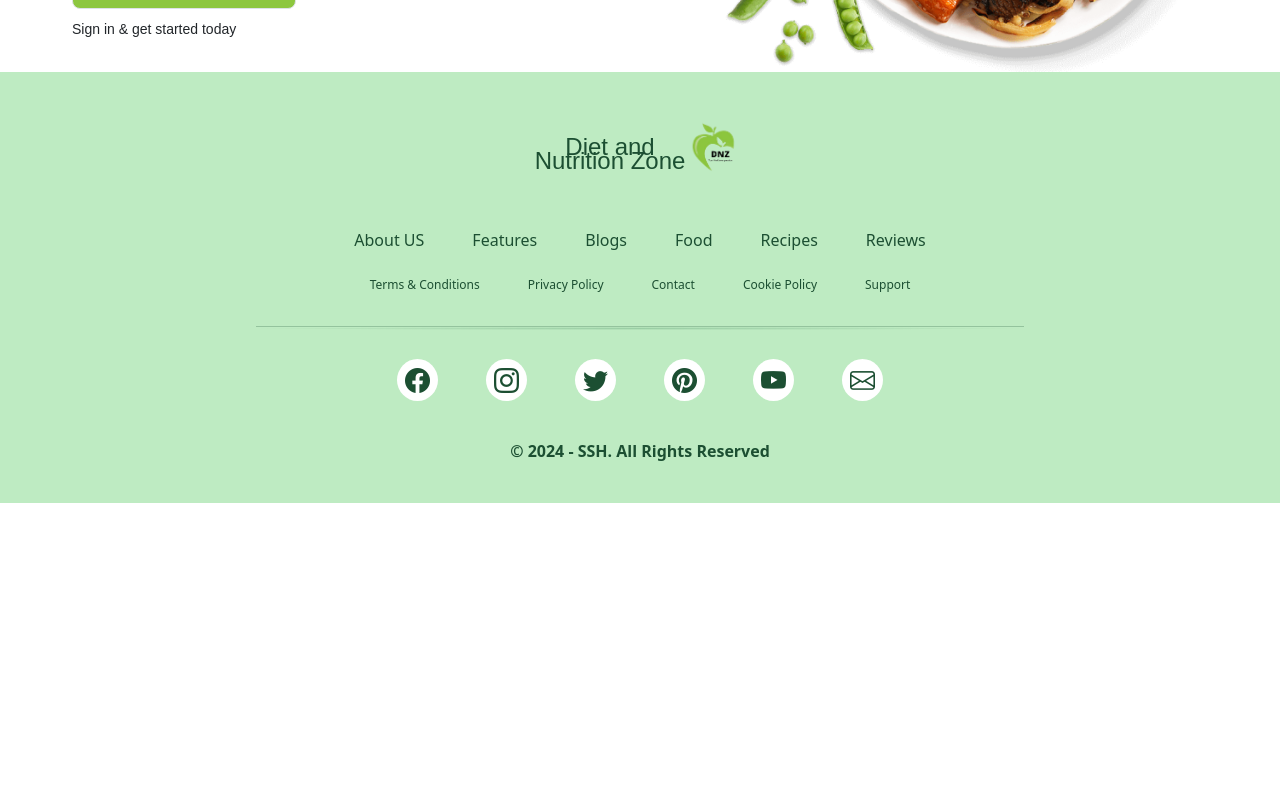
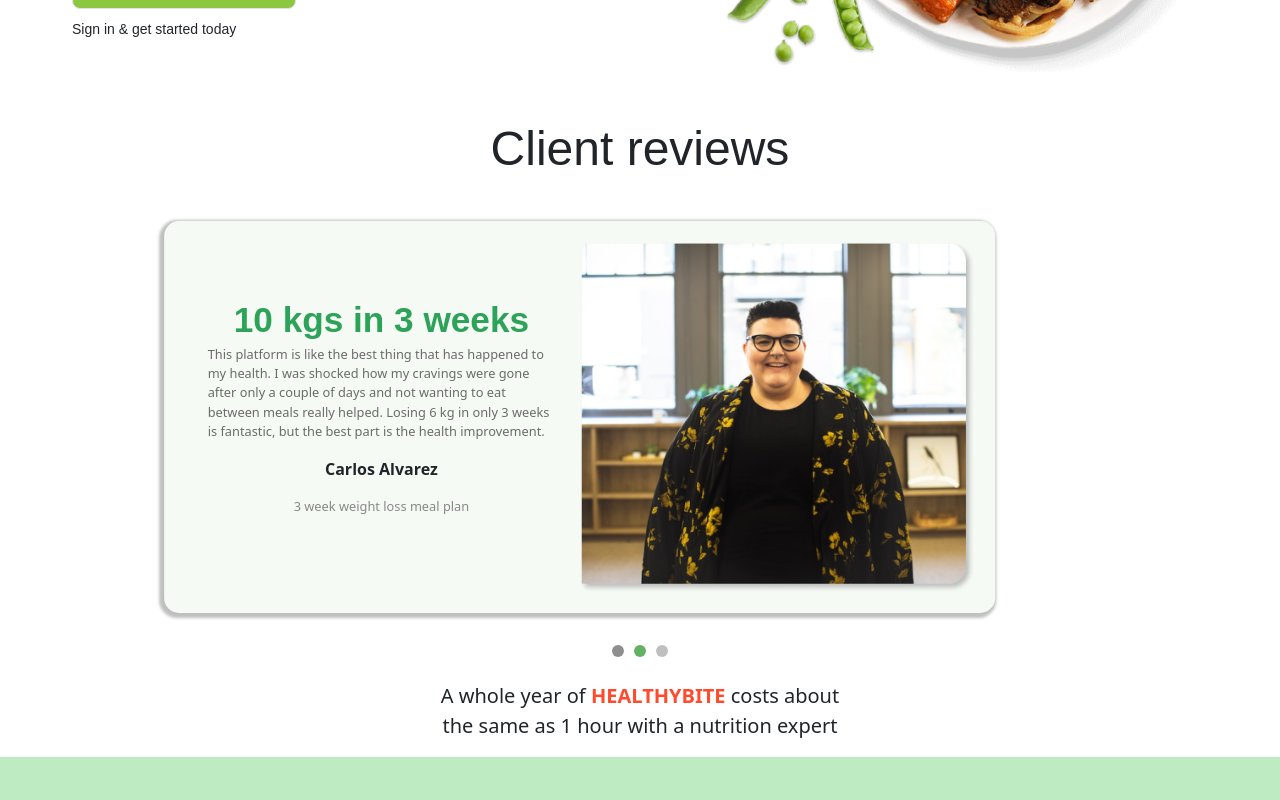
Before and after one commit to hinaasghar005/DNZ-site, an Angular app: page / in a window 1280 px wide. Shown: the part 440-1240 px from the top of the page. Before the commit the page ends 943 px from the top, so only its background shows below. Built offline with nearby package versions, Linux system fonts and the light colour scheme; a web font is replaced by a local one.

Commit message:
Clients review section added

```diff
--- a/src/app/Component/landing-page/landing-page.component.html
+++ b/src/app/Component/landing-page/landing-page.component.html
@@ -44,5 +44,5 @@
       </div>
     </div>
   </div>
-
+<app-reviews></app-reviews>
   <app-footer></app-footer>
--- a/src/app/Component/landing-page/landing-page.component.ts
+++ b/src/app/Component/landing-page/landing-page.component.ts
@@ -1,10 +1,11 @@
 import { Component } from '@angular/core';
 import { FooterComponent } from '../../shared/footer/footer.component';
+import { ReviewsComponent } from '../reviews/reviews.component';
 
 @Component({
   selector: 'app-landing-page',
   standalone: true,
-  imports: [FooterComponent],
+  imports: [FooterComponent,ReviewsComponent],
   templateUrl: './landing-page.component.html',
   styleUrl: './landing-page.component.css'
 })
--- /dev/null
+++ b/src/app/Component/reviews/reviews.component.css
@@ -0,0 +1,60 @@
+.review-card {
+    background-color: #F6FAF5;
+    border-radius: 15px;
+    box-shadow: -2px 2px 3px 3px #00000040;
+    padding: 20px;
+    margin: 20px 0;
+}
+.review-text {
+    font-size: .8rem;
+    color: #6b6b6b;
+}
+.review-header {
+    font-size: 2.2rem;
+    font-weight: bold;
+    color: #2ca358;
+    line-height: 1;
+}
+.reviewer {
+    font-size: 1rem;
+    font-weight: bold;
+}
+.reviewer-info {
+    font-size: 0.8rem;
+    color: #888;
+}
+.image-section img {
+    border-radius: 15px;
+    width: 100%;
+    height: auto;
+}
+.highlight-text {
+    color: #ff4b2b;
+    font-weight: bold;
+}
+.tag-text{
+    font-size: 10px;
+}
+@media screen and (min-width:500px){
+    .tag-text{
+    font-size: 20px;
+    }
+}
+
+/* Custom styles for the carousel indicators */
+.carousel-indicators {
+    bottom: -50px;
+    color: transparent; /* Move the dots lower */
+  }
+
+  .carousel-indicators li {
+    background-color: grey;  /* Inactive dots will be grey */
+    width: 12px;
+    height: 12px;
+    border-radius: 50%;
+    margin: 0 5px;
+  }
+
+  .carousel-indicators .active {
+    background-color: green;  /* Active dot will be green */
+  }
--- /dev/null
+++ b/src/app/Component/reviews/reviews.component.html
@@ -0,0 +1,108 @@
+<div class="container mt-5">
+    <h2 class="mb-4 text-center display-5">Client reviews</h2>
+    <div id="reviewCarousel" class="carousel slide" data-bs-ride="carousel">
+        <!-- Carousel Indicators -->
+        <ol class="carousel-indicators">
+            <li data-bs-target="#reviewCarousel" data-bs-slide-to="0" class="active"></li>
+            <li data-bs-target="#reviewCarousel" data-bs-slide-to="1"></li>
+            <li data-bs-target="#reviewCarousel" data-bs-slide-to="2"></li>
+
+        </ol>
+
+        <!-- Carousel Inner -->
+        <div class="carousel-inner px-3">
+            <!-- First Review Card -->
+            <div class="carousel-item active">
+                <div class="row align-items-center justify-content-center">
+                    <div class="col-lg-9 review-card">
+                        <div class="row g-0">
+                            <!-- Left: Text Section -->
+                            <div class="col-md-6 d-flex flex-column justify-content-center px-4 text-start">
+                                <h3 class="review-header text-center">10 kgs in 3 weeks</h3>
+                                <p class="review-text">
+                                    This platform is like the best thing that has happened to my health.
+                                    I was shocked how my cravings were gone after only a couple of days and
+                                    not wanting to eat between meals really helped. Losing 6 kg in only 3 weeks
+                                    is fantastic, but the best part is the health improvement.
+                                </p>
+                                <p class="reviewer text-center">Carlos Alvarez</p>
+                                <p class="reviewer-info text-center">3 week weight loss meal plan</p>
+                            </div>
+                            <!-- Right: Image Section -->
+                            <div class="col-md-6 image-section">
+                                <img src="assets/client.png" alt="Reviewer Image" class="w-100">
+                            </div>
+                        </div>
+                    </div>
+                </div>
+            </div>
+            <!-- Second Review Card  -->
+            <div class="carousel-item">
+                <div class="row align-items-center justify-content-center">
+                    <div class="col-lg-9 review-card">
+                        <div class="row g-0">
+                            <!-- Left: Text Section -->
+                            <div class="col-md-6 d-flex flex-column justify-content-center px-4 text-start">
+                                <h3 class="review-header text-center">5 kgs in 2 weeks</h3>
+                                <p class="review-text">
+                                    I have never felt this confident in my body before! The meal plan was incredibly
+                                    simple to follow, and I was amazed at how effective it was. Seeing such dramatic
+                                    results in just two weeks has truly transformed my outlook on health and wellness.
+                                </p>
+                                <p class="reviewer text-center">Yusuf Demir</p>
+                                <p class="reviewer-info text-center">2 week healthy living program</p>
+                            </div>
+                            <!-- Right: Image Section -->
+                            <div class="col-md-6 image-section">
+                                <img src="assets/client.png" alt="Reviewer Image" class="w-100">
+                            </div>
+                        </div>
+                    </div>
+                </div>
+            </div>
+            <!-- Third Review Card -->
+            <div class="carousel-item">
+                <div class="row align-items-center justify-content-center">
+                    <div class="col-lg-9 review-card">
+                        <div class="row g-0">
+                            <!-- Left: Text Section -->
+                            <div class="col-md-6 d-flex flex-column justify-content-center px-4 text-start">
+                                <h3 class="review-header text-center">8 kgs in 4 weeks</h3>
+                                <p class="review-text">
+                                    The support from the team has been incredible! In just a month, I've not only lost
+                                    weight but also gained a completely new outlook on healthy eating. I'm beyond
+                                    thrilled with the results and how much my mindset has shifted.
+                                </p>
+                                <p class="reviewer text-center">Olivia Thompson</p>
+                                <p class="reviewer-info text-center">4 week transformation plan</p>
+                            </div>
+                            <!-- Right: Image Section -->
+                            <div class="col-md-6 image-section">
+                                <img src="assets/client.png" alt="Reviewer Image" class="w-100">
+                            </div>
+                        </div>
+                    </div>
+                </div>
+            </div>
+        </div>
+
+        <!-- Carousel Controls -->
+        <!-- <a class="carousel-control-prev" href="#reviewCarousel" role="button" data-bs-slide="prev">
+            <span class="carousel-control-prev-icon" aria-hidden="true"></span>
+            <span class="visually-hidden">Previous</span>
+          </a>
+          <a class="carousel-control-next" href="#reviewCarousel" role="button" data-bs-slide="next">
+            <span class="carousel-control-next-icon" aria-hidden="true"></span>
+            <span class="visually-hidden">Next</span>
+          </a> -->
+    </div>
+
+
+    <!-- Tagline Section -->
+    <div class="row align-items-center justify-content-center mt-5">
+        <div class="col-lg-8 text-center">
+            <p class="tag-text">A whole year of <span class="highlight-text">HEALTHYBITE</span> costs about<br> the same
+                as 1 hour with a nutrition expert</p>
+        </div>
+    </div>
+</div>
```
Also changed, not shown: src/app/Component/reviews/reviews.component.ts (added, +12 -0 lines), src/assets/client.png (added), 1 other file (tests, documents, lock files or other folders).
